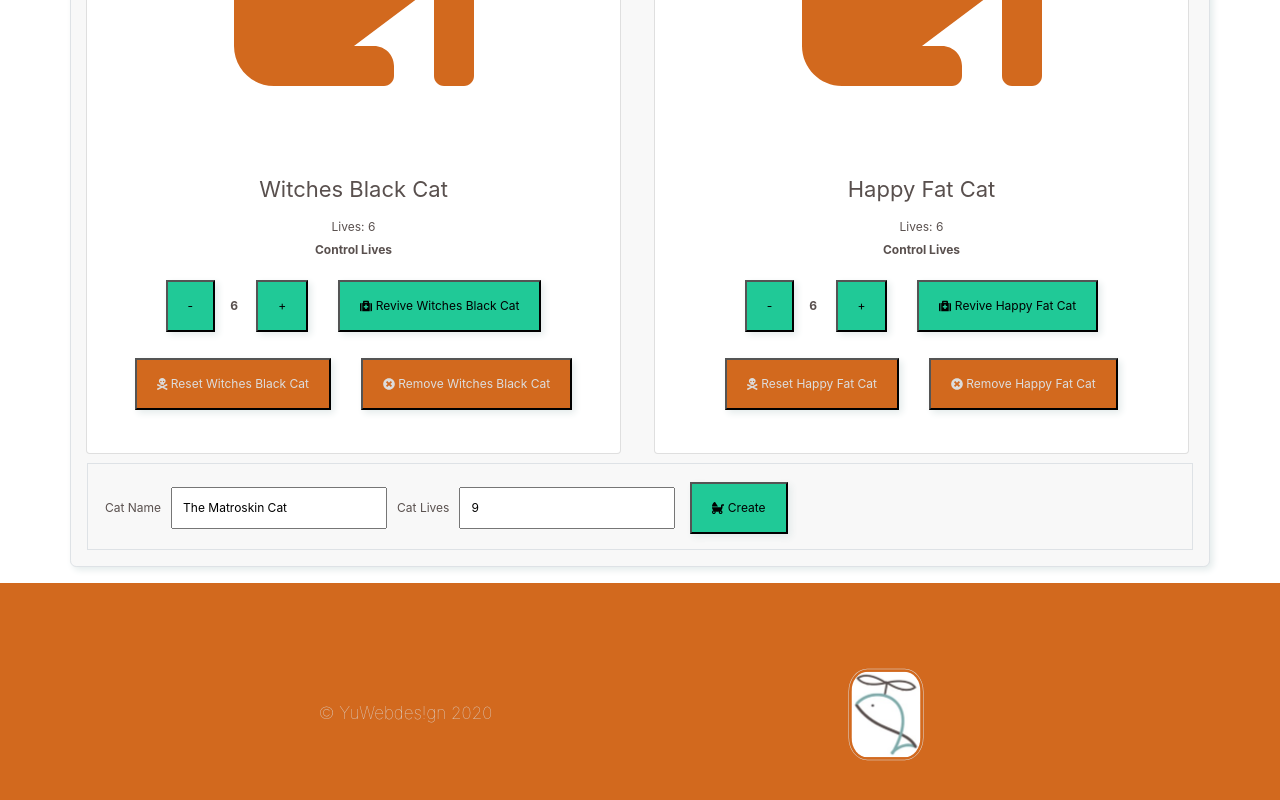
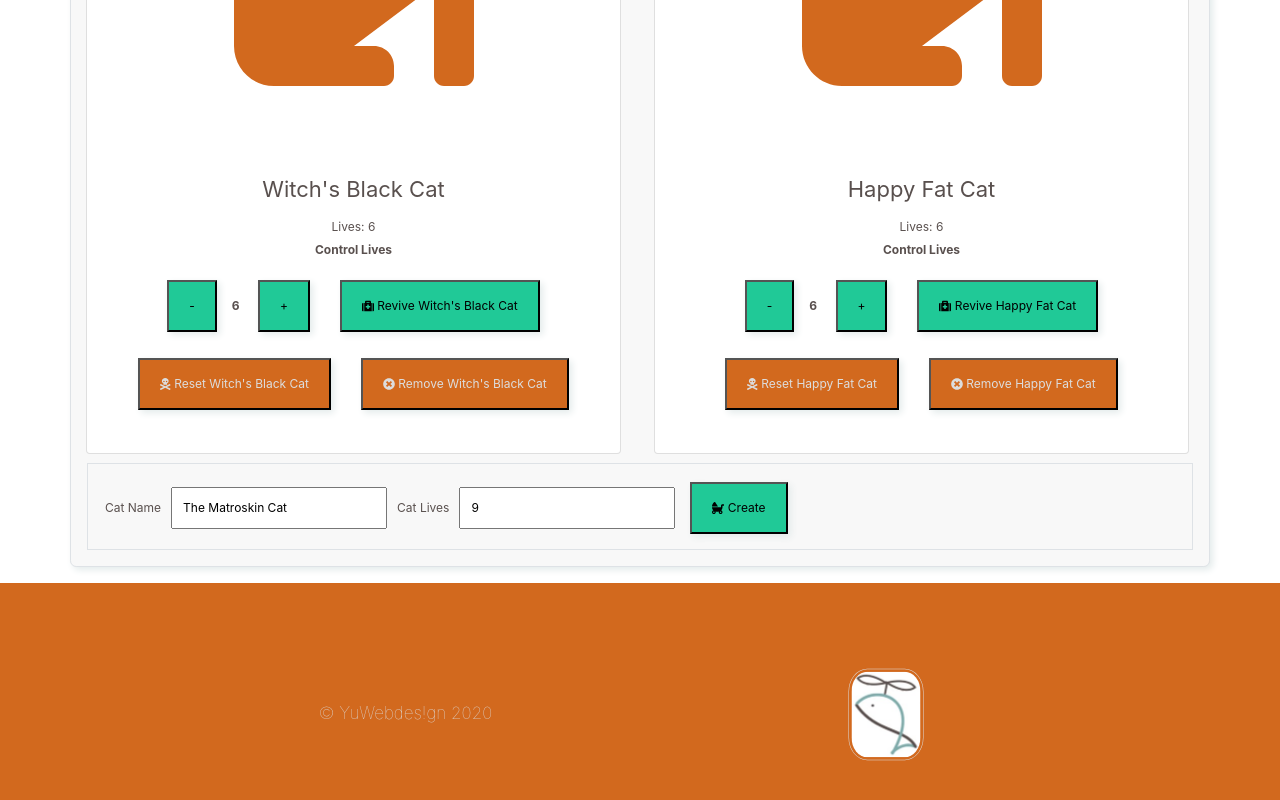
Before and after one commit to YuliaTarima/React-Cat-Counter, a React (Create React App) app: page / in a window 1280 px wide. Shown: the part 1536-2336 px from the top of the page. Built offline with nearby package versions, Linux system fonts and the light colour scheme; the HTML template or start-up script is replaced by a standard one.

Commit message:
Edit: minor cat name changes

```diff
--- a/src/App.js
+++ b/src/App.js
@@ -26,7 +26,7 @@ function App() {
     const InitialCountersState = [
         {id: 456, name: 'The Cheshire Cat', livesCount: 9},
         {id: 123, name: 'Cat in The Hat', livesCount: 6},
-        {id: 234, name: 'Witches Black Cat', livesCount: 6},
+        {id: 234, name: 'Witch\'s Black Cat', livesCount: 6},
         {id: 345, name: 'Happy Fat Cat', livesCount: 6}
     ];
 
```
